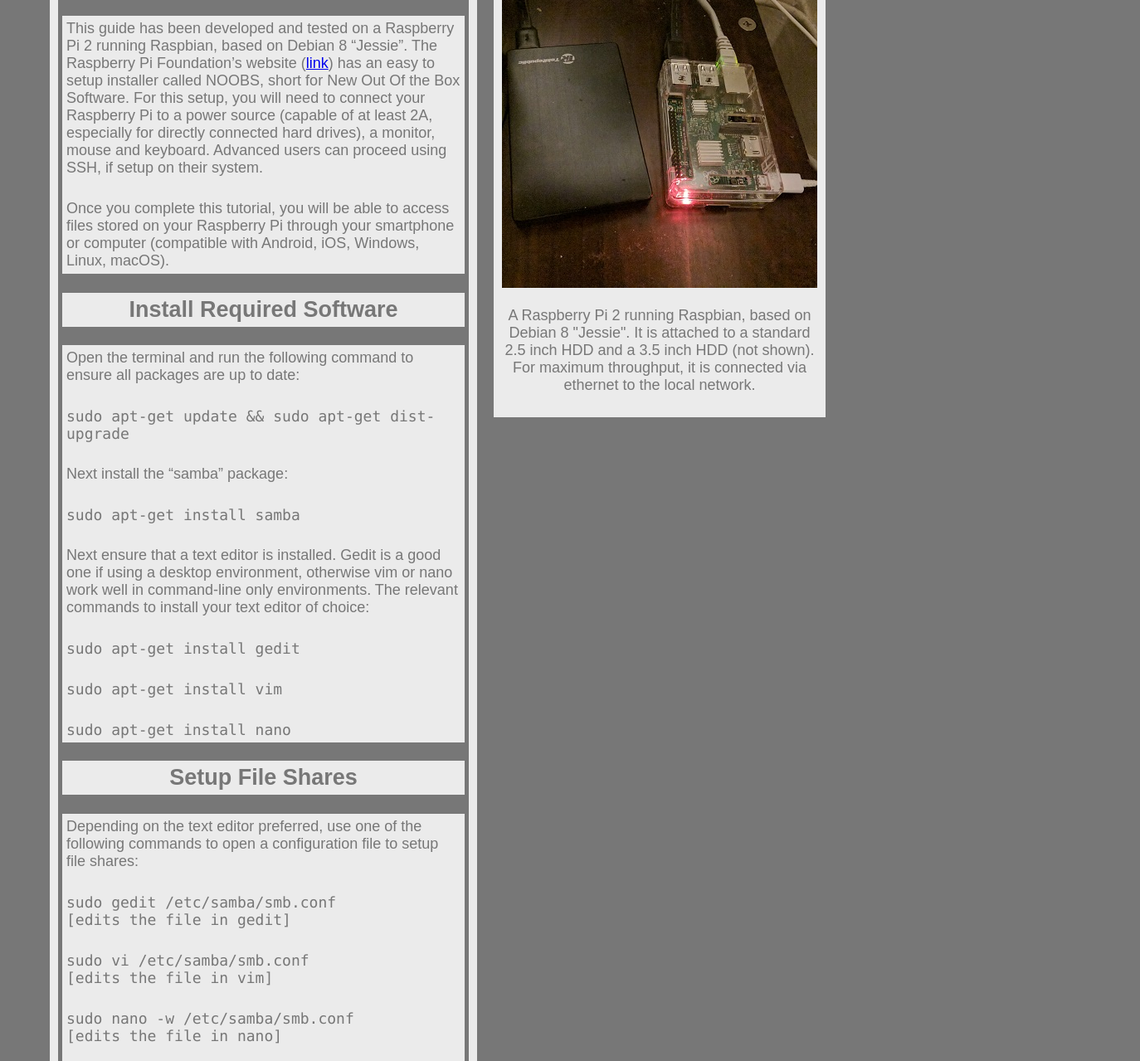
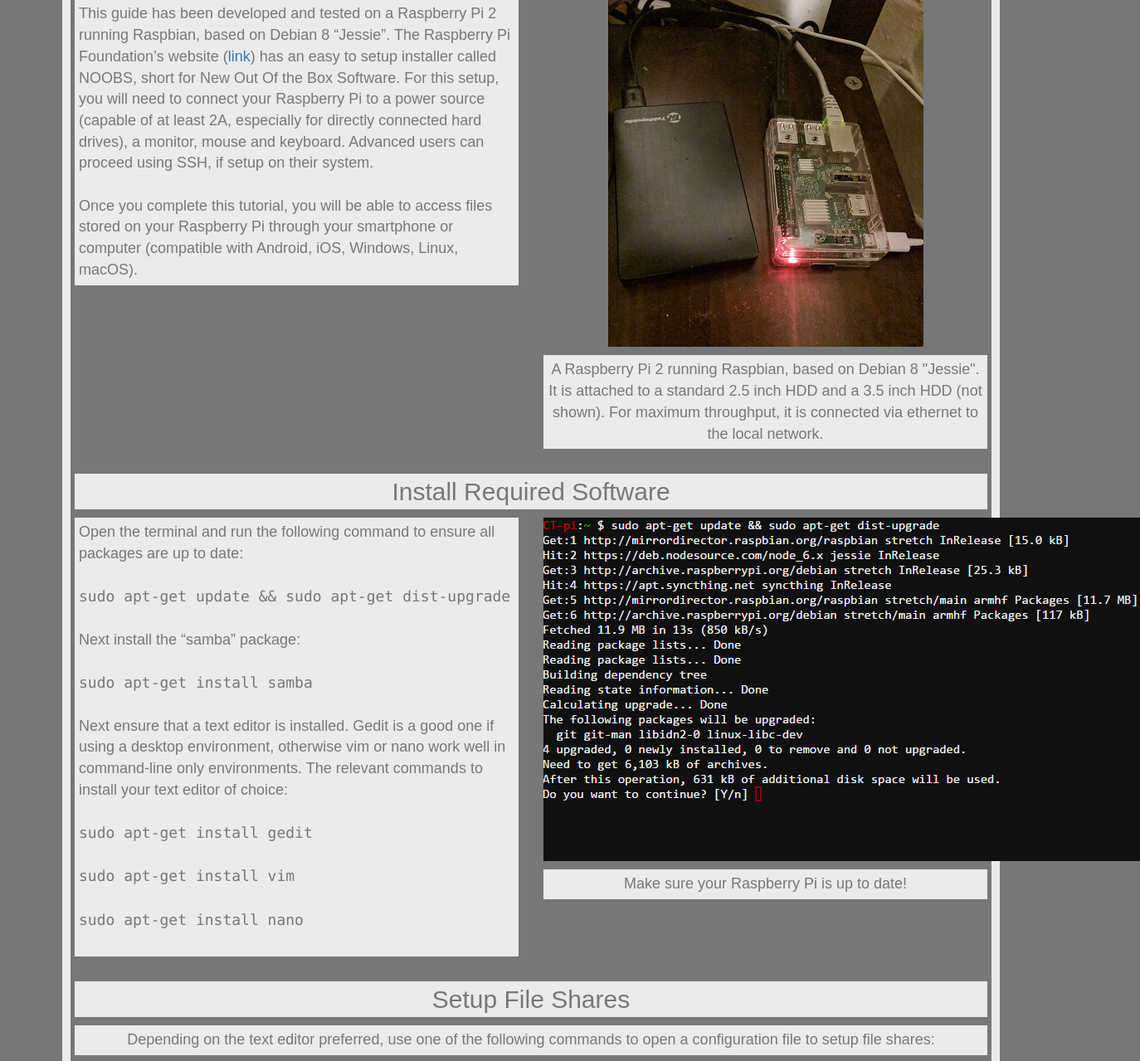
Before and after one commit to dentechy/Raspberry-Pi-File-Server-Tutorial, a plain HTML site: page index.html in a window 1280 px wide. Shown: the part 348-1627 px from the top of the page at 83% size, 1374 px wide, since content can reach past the window. Drawn offline with nearby package versions, Linux system fonts and the light colour scheme.

Commit message:
continued progress towards making page more mobile responsive

```diff
--- a/assets/css/style.css
+++ b/assets/css/style.css
@@ -1,40 +1,28 @@
 
 body {
     background-color: #777;
-    /*color: #ebebeb;*/
-    width: 960px;
     font-family: 'Arial', 'Helvetica Neue', 'Helvetica', sans-serif;
     font-size: 18px;
     margin: 50px;
     margin-top: 10px;
 }
 
-header, nav, .section, .aside, .footer {
+header, nav, .section, .footer {
     background-color: #ebebeb;
     color: #777;
     margin: 10px;
     text-align: center;
 }
 
+
 header {
     padding: 10px;
 }
 
-nav {
-    text-align: left;
-}
-
 .section {
-    width: 495px;
-    float: left;
     padding: 10px;
 }
 
-.aside {
-    width: 380px;
-    padding: 10px;
-    float: left;
-}
 
 .article {
     background-color: #777;
@@ -47,11 +35,6 @@ nav {
     padding: 5px;
 }
 
-.paragraph {
-    background-color: #ebebeb;
-    color: #777;
-    text-align: left;
-}
 
 .footer {
     padding: 15px;
@@ -61,3 +44,17 @@ nav {
 #code {
     font-family: "Monaco";
 }
+
+#initial-setup, #installation {
+    padding-left: 15px;
+    text-align: left;
+  }
+
+#rpi2, #rpi-update {
+  padding-bottom: 10px;
+}
+
+a#code {
+    text-decoration: none !important;
+    color: #777;
+}
--- a/index.html
+++ b/index.html
@@ -2,16 +2,21 @@
 <html>
     <head>
         <meta charset="utf-8">
+        <meta name="viewport" content="width=device-width, initial-scale=1.0">
+        <meta http-equiv="X-UA-Compatible" content="ie=edge">
         <title>Raspberry Pi file server guide</title>
+        <!--Bootstrap-->
+        <link rel="stylesheet" type="text/css" href="https://maxcdn.bootstrapcdn.com/bootstrap/3.3.7/css/bootstrap.min.css">
         <link href="assets/css/style.css" rel="stylesheet" type="text/css">
     </head>
 
     <body>
+      <div class="container-fluid">
         <header>
             <h1>How to Create a Raspberry Pi File Server</h1>
             <p>By Dennis Feliciano</p>
         </header>
-        <nav>
+        <nav class="navbar">
             <h3>Contents</h3>
                 <a href="index.html#initial">The Initial Setup</a> |
                 <a href="index.html#install">Install Required Software</a> |
@@ -23,30 +28,51 @@
 
         <div class="article">
           <h2 id="initial"><a name="initial"></a>The Initial Setup</h2>
+        <div class="row">
+        <div class="col-md-6" id="initial-setup">
+          <p>This guide has been developed and tested on a Raspberry Pi 2 running Raspbian, based on Debian 8 “Jessie”. The Raspberry Pi Foundation’s website (<a href="https://www.raspberrypi.org/downloads/noobs/" target="_blank">link</a>) has an easy to setup installer called NOOBS, short for New Out Of the Box Software. For this setup, you will need to connect your Raspberry Pi to a power source (capable of at least 2A, especially for directly connected hard drives), a monitor, mouse and keyboard. Advanced users can proceed using SSH, if setup on their system.<br><br>
 
-        <div class="paragraph">
-        <p>This guide has been developed and tested on a Raspberry Pi 2 running Raspbian, based on Debian 8 “Jessie”. The Raspberry Pi Foundation’s website (<a href="https://www.raspberrypi.org/downloads/noobs/" target="_blank">link</a>) has an easy to setup installer called NOOBS, short for New Out Of the Box Software. For this setup, you will need to connect your Raspberry Pi to a power source (capable of at least 2A, especially for directly connected hard drives), a monitor, mouse and keyboard. Advanced users can proceed using SSH, if setup on their system.</p>
-
-        <p>Once you complete this tutorial, you will be able to access files stored on your Raspberry Pi through your smartphone or computer (compatible with Android, iOS, Windows, Linux, macOS).</p>
+        Once you complete this tutorial, you will be able to access files stored on your Raspberry Pi through your smartphone or computer (compatible with Android, iOS, Windows, Linux, macOS).</p>
         </div>
-
+        <div class="col-md-6">
+            <img id="rpi2" src="assets/images/raspberrypi_fileserver.jpg">
+            <p id="rpi2-descriptor">A Raspberry Pi 2 running Raspbian, based on Debian 8 "Jessie". It is attached to a standard 2.5 inch HDD and a 3.5 inch HDD (not shown). For maximum throughput, it is connected via ethernet to the local network.</p>
+        </div>
+        </div>
         <h2 id="install"><a name="install"></a>Install Required Software</h2>
 
-        <div class="paragraph">
-        <p>Open the terminal and run the following command to ensure all packages are up to date:</p>
-
-        <p id="code">sudo apt-get update && sudo apt-get dist-upgrade</p>
-
-        <p>Next install the “samba” package:</p>
-
-        <p id="code">sudo apt-get install samba</p>
-
-        <p>Next ensure that a text editor is installed. Gedit is a good one if using a desktop environment, otherwise vim or nano work well in command-line only environments. The relevant commands to install your text editor of choice:</p>
-
-        <p id="code">sudo apt-get install gedit</p>
-        <p id="code">sudo apt-get install vim</p>
-        <p id="code">sudo apt-get install nano</p>
-
+        <div class="row">
+        <div class="col-md-6" id="installation">
+        <p>Open the terminal and run the following command to ensure all packages are up to date:
+        <br>
+        <br>
+        <a id="code">sudo apt-get update && sudo apt-get dist-upgrade</a>
+        <br>
+        <br>
+        Next install the “samba” package:
+        <br>
+        <br>
+        <a id="code">sudo apt-get install samba</a>
+        <br>
+        <br>
+        Next ensure that a text editor is installed. Gedit is a good one if using a desktop environment, otherwise vim or nano work well in command-line only environments. The relevant commands to install your text editor of choice:
+        <br>
+        <br>
+        <a id="code">sudo apt-get install gedit</a>
+        <br>
+        <br>
+        <a id="code">sudo apt-get install vim</a>
+        <br>
+        <br>
+        <a id="code">sudo apt-get install nano</a>
+        <br>
+        <br>
+        </p>
+        </div>
+        <div class="col-md-6">
+          <img id="rpi-update" src="assets/images/rpi-update2.PNG" alt="rpi-update">
+          <p>Make sure your Raspberry Pi is up to date!</p>
+        </div>
         </div>
 
         <h2 id="file-share"><a name="file-share"></a>Setup File Shares</h2>
@@ -95,10 +121,6 @@
 
         </div>
 
-        <div class="aside">
-            <img src="assets/images/raspberrypi_fileserver.jpg">
-            <p>A Raspberry Pi 2 running Raspbian, based on Debian 8 "Jessie". It is attached to a standard 2.5 inch HDD and a 3.5 inch HDD (not shown). For maximum throughput, it is connected via ethernet to the local network.</p>
-        </div>
 
         <div class="footer">
             <h3>Useful links</h3>
@@ -106,6 +128,7 @@
                 <p><a href="https://help.ubuntu.com/community/Samba/SambaServerGuide" target="_blank">Samba/Samba Server Guide</a></p>
                 <p><a href="https://www.raspberrypi.org/" target="_blank">Raspberry Pi Foundation</a></p>
         </div>
+      </div>
     </body>
 
 </html>
```
Also changed, not shown: assets/images/rpi-update.PNG (added), assets/images/rpi-update2.PNG (added).
